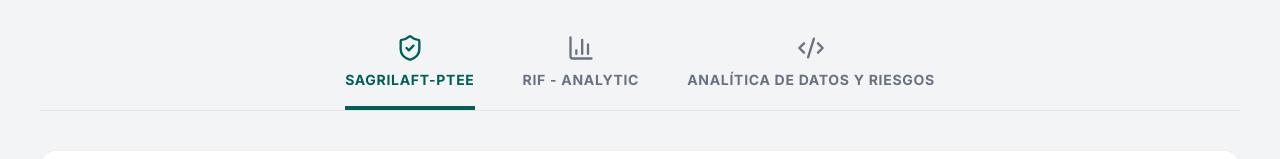
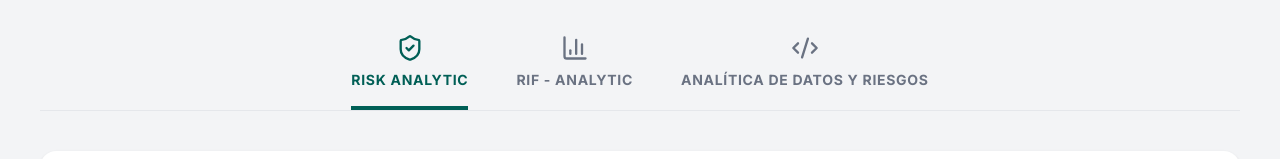
Before and after one commit to mda-analitica/pagina-web, a React app in the folder landing-page/react-app/: page / in a window 1280 px wide. Shown: the part 744-903 px from the top of the page. Built offline with nearby package versions, Linux system fonts and the light colour scheme.

Commit message:
refactor: renombrar SAGRILAFT-PTEE a Risk Analytic
Co-Authored-By: Claude Haiku 4.5 <noreply@anthropic.com>

```diff
--- a/landing-page/react-app/src/components/Verticales.tsx
+++ b/landing-page/react-app/src/components/Verticales.tsx
@@ -4,7 +4,7 @@ import { useState } from 'react';
 import { BarChart3, CheckCircle2, Code2, ShieldCheck } from 'lucide-react';
 
 const tabs = [
-  { id: 'cumplimiento', Icon: ShieldCheck, label: 'SAGRILAFT-PTEE' },
+  { id: 'cumplimiento', Icon: ShieldCheck, label: 'Risk Analytic' },
   { id: 'rif', Icon: BarChart3, label: 'RIF - Analytic' },
   { id: 'desarrollo', Icon: Code2, label: 'Analítica de datos y riesgos' },
 ] as const;
```
